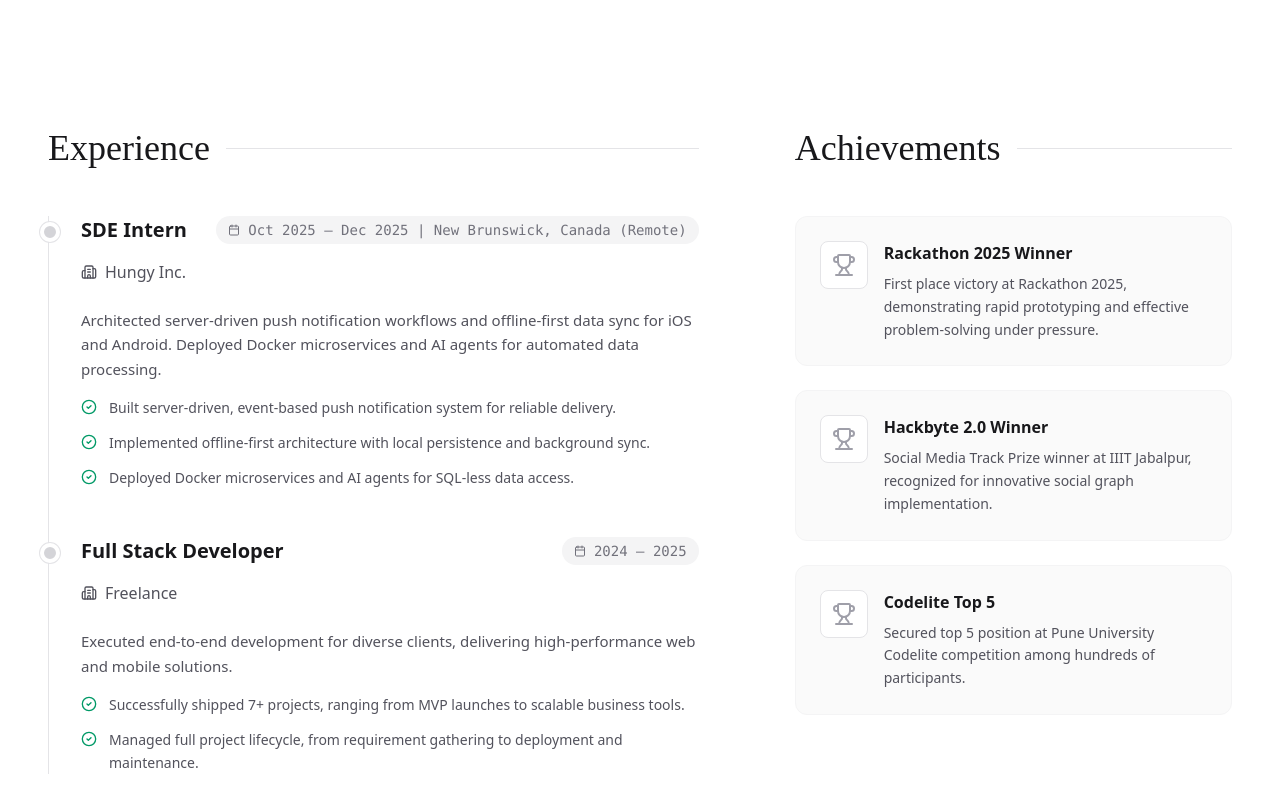
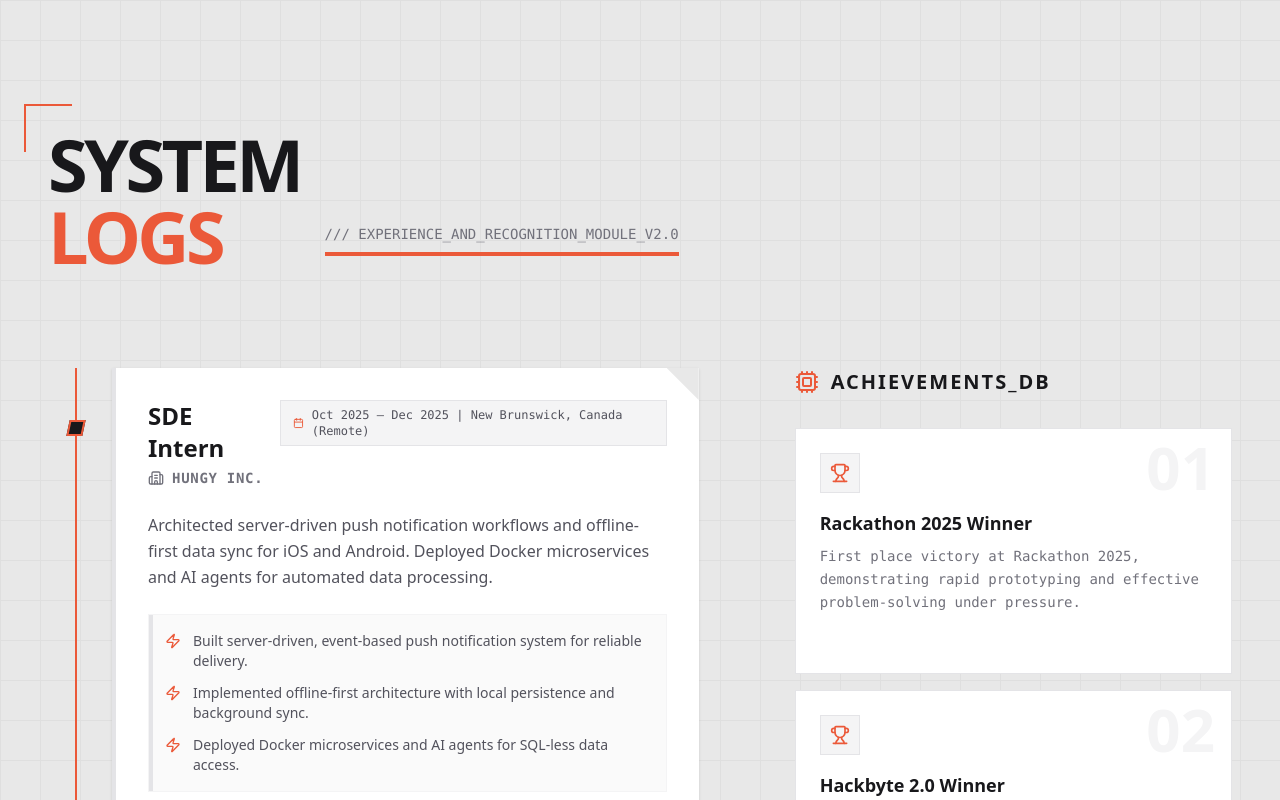
Before and after one commit to Dany1211/product-Engineer, a Next.js app: page / in a window 1280 px wide. Shown: the part 800-1600 px from the top of the page. Built offline with nearby package versions, Linux system fonts and the light colour scheme.

Commit message:
Experience section V3

```diff
--- a/app/components/Experience.js
+++ b/app/components/Experience.js
@@ -1,106 +1,170 @@
 "use client";
 import { experience, achievements } from '../data/content';
-import { motion } from 'framer-motion';
-import { Trophy, Calendar, Building2, CheckCircle2 } from 'lucide-react';
+import { motion, useScroll, useTransform } from 'framer-motion';
+import { Trophy, Calendar, Building2, CheckCircle2, Zap, Cpu, ArrowUpRight } from 'lucide-react';
+import { useRef } from 'react';
 
 export default function Experience() {
+    const containerRef = useRef(null);
+    const { scrollYProgress } = useScroll({
+        target: containerRef,
+        offset: ["start center", "end center"]
+    });
+
     return (
-        <section id="experience" className="py-32 bg-white relative">
-            <div className="max-w-[1400px] mx-auto px-6 md:px-12">
-                <div className="grid lg:grid-cols-12 gap-16 lg:gap-24">
+        <section id="experience" ref={containerRef} className="py-32 bg-[#e8e8e8] relative overflow-hidden">
+            {/* Background Circuit Grid Pattern */}
+            <div className="absolute inset-0 opacity-[0.03]"
+                style={{
+                    backgroundImage: `linear-gradient(#000 1px, transparent 1px), linear-gradient(90deg, #000 1px, transparent 1px)`,
+                    backgroundSize: '40px 40px'
+                }}
+            />
 
-                    {/* Experience Section - Timeline */}
-                    <div className="lg:col-span-7">
+            <div className="max-w-[1400px] mx-auto px-6 md:px-12 relative z-10">
+
+                {/* Section Header */}
                 <motion.div
                     initial={{ opacity: 0, y: 20 }}
                     whileInView={{ opacity: 1, y: 0 }}
                     viewport={{ once: true }}
-                            className="flex items-center gap-4 mb-12"
+                    className="mb-24 flex items-end gap-6"
                 >
-                            <h2 className="text-3xl md:text-4xl font-serif text-zinc-900">Experience</h2>
-                            <div className="h-px bg-zinc-200 flex-grow" />
+                    <div className="relative">
+                        <div className="absolute -top-6 -left-6 w-12 h-12 border-t-2 border-l-2 border-[#eb5939]" />
+                        <h2 className="text-5xl md:text-7xl font-transporter font-bold text-zinc-900 tracking-tighter uppercase">
+                            System<br /><span className="text-[#eb5939]">Logs</span>
+                        </h2>
+                    </div>
+                    <div className="pb-4 hidden md:block">
+                        <p className="font-mono text-zinc-500 text-sm">/// EXPERIENCE_AND_RECOGNITION_MODULE_V2.0</p>
+                        <div className="h-1 w-full bg-[#eb5939] mt-2" />
+                    </div>
                 </motion.div>
 
-                        <div className="space-y-12 relative pl-8 border-l border-zinc-200">
+                <div className="grid lg:grid-cols-12 gap-16 lg:gap-24">
+
+                    {/* Experience Main Circuit */}
+                    <div className="lg:col-span-7 relative">
+                        {/* Animated Circuit Line */}
+                        <div className="absolute left-[27px] top-0 bottom-0 w-[2px] bg-zinc-300 hidden md:block">
+                            <motion.div
+                                style={{ scaleY: scrollYProgress, originY: 0 }}
+                                className="w-full h-full bg-[#eb5939]"
+                            />
+                        </div>
+
+                        <div className="space-y-16">
                             {experience.map((job, i) => (
                                 <motion.div
                                     key={i}
-                                    initial={{ opacity: 0, x: -20 }}
+                                    initial={{ opacity: 0, x: -50 }}
                                     whileInView={{ opacity: 1, x: 0 }}
-                                    viewport={{ once: true }}
+                                    viewport={{ once: true, margin: "-100px" }}
                                     transition={{ duration: 0.5, delay: i * 0.1 }}
-                                    className="relative"
+                                    className="relative pl-0 md:pl-16 group"
                                 >
-                                    {/* Timeline Node */}
-                                    <div className="absolute -left-[41px] top-1.5 w-5 h-5 rounded-full border-4 border-white bg-zinc-300 ring-1 ring-zinc-200" />
+                                    {/* Circuit Node Connector */}
+                                    <div className="hidden md:flex absolute left-0 top-8 items-center justify-center w-[56px] h-[56px]">
+                                        <div className="w-4 h-4 bg-zinc-900 border-2 border-[#eb5939] z-10 skew-x-[-12deg]" />
+                                        <div className="absolute w-[56px] h-px bg-[#eb5939] origin-left scale-x-0 group-hover:scale-x-100 transition-transform duration-500" />
+                                    </div>
 
-                                    <div className="flex flex-col sm:flex-row sm:items-center justify-between mb-4 gap-2">
-                                        <h3 className="text-xl font-bold text-zinc-900">{job.role}</h3>
-                                        <div className="flex items-center text-sm font-mono text-zinc-500 bg-zinc-100 px-3 py-1 rounded-full w-fit">
-                                            <Calendar className="w-3 h-3 mr-2" />
+                                    {/* Tech Card */}
+                                    <div className="relative bg-white border-l-4 border-zinc-200 group-hover:border-[#eb5939] transition-all duration-300 shadow-sm group-hover:shadow-xl group-hover:-translate-y-1">
+
+                                        {/* Technical Corner Cut */}
+                                        <div className="absolute top-0 right-0 w-8 h-8 bg-[#e8e8e8]" style={{ clipPath: 'polygon(100% 0, 0 0, 100% 100%)' }} />
+
+                                        <div className="p-8">
+                                            {/* Header */}
+                                            <div className="flex flex-col md:flex-row md:items-start justify-between gap-4 mb-6">
+                                                <div>
+                                                    <h3 className="text-2xl font-bold text-zinc-900 group-hover:text-[#eb5939] transition-colors flex items-center gap-2">
+                                                        {job.role}
+                                                    </h3>
+                                                    <div className="flex items-center gap-2 text-zinc-500 font-mono text-sm mt-1">
+                                                        <Building2 className="w-4 h-4" />
+                                                        <span className="uppercase tracking-wider font-bold">{job.company}</span>
+                                                    </div>
+                                                </div>
+                                                <div className="flex items-center gap-2 text-xs font-mono bg-zinc-100 px-3 py-1.5 border border-zinc-200 text-zinc-600">
+                                                    <Calendar className="w-3 h-3 text-[#eb5939]" />
                                                     {job.period}
                                                 </div>
                                             </div>
 
-                                    <div className="flex items-center gap-2 text-zinc-600 mb-6 font-medium">
-                                        <Building2 className="w-4 h-4" />
-                                        {job.company}
-                                    </div>
-
-                                    <div className="prose prose-zinc max-w-none">
-                                        <p className="text-zinc-600 leading-relaxed mb-4 text-[15px]">
+                                            {/* Description */}
+                                            <p className="text-zinc-600 leading-relaxed mb-6">
                                                 {job.description}
                                             </p>
 
+                                            {/* Achievements List */}
                                             {job.achievements && job.achievements.length > 0 && (
-                                            <ul className="space-y-3 mt-4">
+                                                <div className="bg-zinc-50 p-4 border border-zinc-100 relative">
+                                                    <div className="absolute top-0 left-0 w-1 h-full bg-zinc-200 group-hover:bg-[#eb5939] transition-colors" />
+                                                    <ul className="space-y-3">
                                                         {job.achievements.map((point, idx) => (
-                                                    <li key={idx} className="flex gap-3 text-zinc-600 text-sm leading-relaxed">
-                                                        <CheckCircle2 className="w-4 h-4 text-emerald-600 flex-shrink-0 mt-0.5" />
+                                                            <li key={idx} className="flex gap-3 text-sm text-zinc-600">
+                                                                <Zap className="w-4 h-4 text-[#eb5939] flex-shrink-0 mt-0.5" />
                                                                 <span>{point}</span>
                                                             </li>
                                                         ))}
                                                     </ul>
+                                                </div>
                                             )}
+                                        </div>
                                     </div>
                                 </motion.div>
                             ))}
                         </div>
                     </div>
 
-                    {/* Achievements Section - Cards */}
+                    {/* Achievements Data Block */}
                     <div className="lg:col-span-5">
-                        <motion.div
-                            initial={{ opacity: 0, y: 20 }}
-                            whileInView={{ opacity: 1, y: 0 }}
-                            viewport={{ once: true }}
-                            className="flex items-center gap-4 mb-12"
-                        >
-                            <h2 className="text-3xl md:text-4xl font-serif text-zinc-900">Achievements</h2>
-                            <div className="h-px bg-zinc-200 flex-grow" />
-                        </motion.div>
+                        <div className="sticky top-12">
+                            <div className="flex items-center gap-3 mb-8">
+                                <Cpu className="w-6 h-6 text-[#eb5939]" />
+                                <h3 className="text-xl font-bold uppercase tracking-widest text-zinc-900">Achievements_DB</h3>
+                            </div>
 
-                        <div className="grid gap-6">
+                            <div className="grid gap-4">
                                 {achievements.map((award, i) => (
                                     <motion.div
                                         key={i}
-                                    initial={{ opacity: 0, y: 20 }}
-                                    whileInView={{ opacity: 1, y: 0 }}
+                                        initial={{ opacity: 0, x: 20 }}
+                                        whileInView={{ opacity: 1, x: 0 }}
                                         viewport={{ once: true }}
-                                    transition={{ duration: 0.5, delay: 0.2 + (i * 0.1) }}
-                                    className="group p-6 bg-zinc-50 border border-zinc-100 hover:border-zinc-300 hover:shadow-md transition-all duration-300 rounded-xl"
+                                        transition={{ duration: 0.4, delay: 0.2 + (i * 0.1) }}
+                                        className="relative group bg-white border border-zinc-200 p-6 hover:border-[#eb5939] transition-all duration-300"
                                     >
-                                    <div className="flex gap-4">
-                                        <div className="flex-shrink-0 w-12 h-12 bg-white rounded-lg border border-zinc-200 flex items-center justify-center text-zinc-400 group-hover:text-emerald-600 group-hover:border-emerald-200 transition-colors">
-                                            <Trophy className="w-6 h-6" />
+                                        {/* Background Index Number */}
+                                        <div className="absolute top-2 right-4 text-6xl font-black text-zinc-100 pointer-events-none group-hover:text-zinc-100/50 transition-colors">
+                                            0{i + 1}
                                         </div>
-                                        <div>
-                                            <h3 className="font-bold text-zinc-900 mb-2 group-hover:text-emerald-700 transition-colors">{award.title}</h3>
-                                            <p className="text-sm text-zinc-600 leading-relaxed">{award.description}</p>
+
+                                        <div className="relative z-10">
+                                            <div className="w-10 h-10 bg-zinc-100 flex items-center justify-center text-[#eb5939] mb-4 border border-zinc-200 group-hover:scale-110 transition-transform">
+                                                <Trophy className="w-5 h-5" />
+                                            </div>
+                                            <h4 className="text-lg font-bold text-zinc-900 mb-2 group-hover:text-[#eb5939] transition-colors line-clamp-1">
+                                                {award.title}
+                                            </h4>
+                                            <p className="text-sm text-zinc-500 leading-relaxed font-mono">
+                                                {award.description}
+                                            </p>
+
+                                            <div className="mt-4 flex justify-end opacity-0 group-hover:opacity-100 transition-opacity">
+                                                <ArrowUpRight className="w-5 h-5 text-[#eb5939]" />
                                             </div>
                                         </div>
+
+                                        {/* Decorative Corners */}
+                                        <div className="absolute bottom-0 left-0 w-0 h-0.5 bg-[#eb5939] group-hover:w-full transition-all duration-500" />
+                                        <div className="absolute bottom-0 left-0 w-0.5 h-0 bg-[#eb5939] group-hover:h-full transition-all duration-500 delay-100" />
                                     </motion.div>
                                 ))}
+                            </div>
                         </div>
                     </div>
                 </div>
```
Lines whose indentation alone changed are shown as unchanged.
